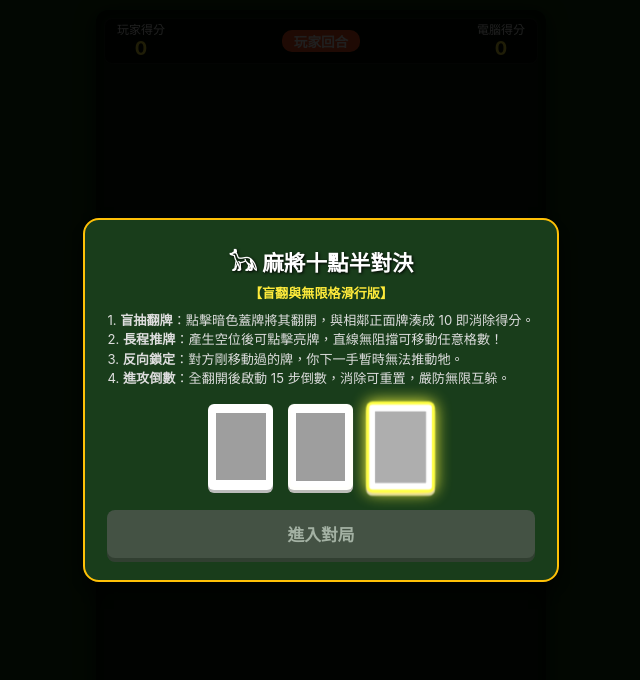
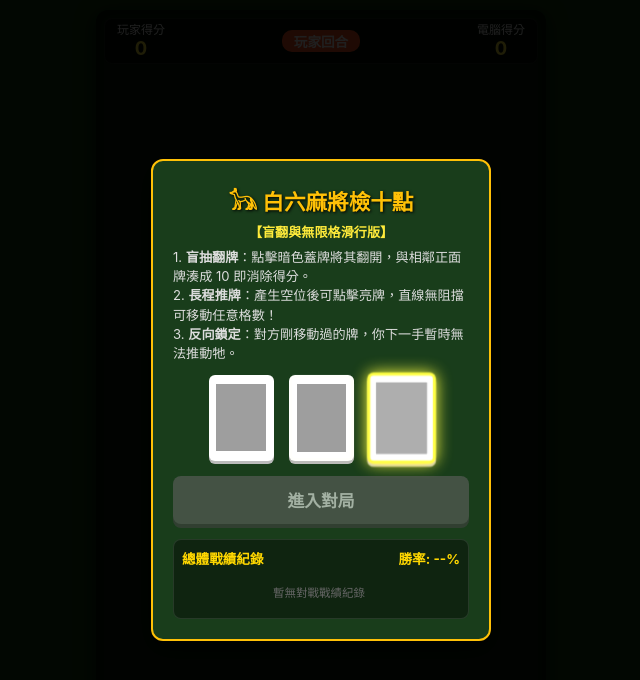
Before and after one commit to kuochili-ops/Mahjong2, a plain HTML site: page index.html in a window 1280 px wide. Both pictures are taken after a click on the button "進入對局". Shown: the whole page, without its empty margins (319-959 px from the left). Drawn offline with Linux system fonts and the light colour scheme; grey boxes are pictures that could not be loaded.

Commit message:
Update index.html

```diff
--- a/index.html
+++ b/index.html
@@ -3,7 +3,7 @@
 <head>
     <meta charset="UTF-8">
     <meta name="viewport" content="width=device-width, initial-scale=1.0, maximum-scale=1.0, user-scalable=no">
-    <title>麻將十點半對決 (動態開局優化版)</title>
+    <title>𓃥白六麻將檢十點</title>
     <style>
         :root {
             --bg-color: #123c10;
@@ -153,7 +153,7 @@
         .tile.selected { box-shadow: 0 0 12px #ffeb3b, 0 3px 0 #bbb; z-index: 20; filter: brightness(1.1); }
         .tile.locked { filter: grayscale(0.6) brightness(0.75); cursor: not-allowed; box-shadow: 0 3px 0 #aaa, inset 0 0 6px rgba(244, 67, 54, 0.4); }
 
-        /* 消除與粉碎特效 */
+        /* 消除特效 */
         .flashing {
             animation: borderFlash 0.14s ease-in-out 3;
             z-index: 25;
@@ -190,7 +190,7 @@
             z-index: 15;
         }
 
-        /* 頂層全新首頁遮罩 */
+        /* 頂層全新首頁與結算遮罩 */
         #start-screen, #over-screen {
             position: fixed; top: 0; left: 0; width: 100%; height: 100%;
             background: rgba(0,0,0,0.88); display: flex; flex-direction: column;
@@ -199,22 +199,23 @@
         }
         .menu-box {
             background: #193d1b;
-            padding: 22px;
-            border-radius: 16px;
+            padding: 20px;
+            border-radius: 12px;
             border: 2px solid #ffc107;
             text-align: center;
             max-width: 88%;
+            width: 340px;
             box-shadow: 0 8px 25px rgba(0,0,0,0.6);
         }
-        .menu-box h2 { margin-bottom: 6px; font-size: 1.35rem; text-shadow: 1px 1px 3px #000; }
-        .menu-box p { margin-bottom: 16px; color: #ddd; font-size: 0.82rem; line-height: 1.45; text-align: left;}
+        .menu-box h2 { margin-bottom: 6px; font-size: 1.35rem; text-shadow: 1px 1px 3px #000; color: #ffc107;}
+        .menu-box p { margin-bottom: 12px; color: #ddd; font-size: 0.82rem; line-height: 1.45; text-align: left;}
 
         /* 首頁隨機抽卡展示容器 */
         .suit-lottery-container {
             display: flex;
             justify-content: center;
             gap: 15px;
-            margin: 15px 0 20px 0;
+            margin: 10px 0 15px 0;
         }
         .lottery-card {
             width: 65px;
@@ -231,7 +232,6 @@
         .lottery-card img {
             width: 84%; height: 84%;
         }
-        /* 抽籤跑馬燈高亮框 */
         .lottery-card.active-light {
             border-color: #ffeb3b;
             box-shadow: 0 0 15px #ffeb3b, 0 3px 0 #bbb;
@@ -262,18 +262,55 @@
             opacity: 0.6;
             cursor: not-allowed;
         }
+
+        /* 戰績紀錄看板樣式 */
+        .history-panel {
+            margin-top: 15px;
+            background: rgba(0,0,0,0.4);
+            border-radius: 8px;
+            padding: 8px;
+            border: 1px solid rgba(255,255,255,0.1);
+        }
+        .history-summary {
+            font-size: 0.85rem;
+            color: #ffd700;
+            font-weight: bold;
+            margin-bottom: 6px;
+            display: flex;
+            justify-content: space-between;
+        }
+        .history-list {
+            max-height: 80px;
+            overflow-y: auto;
+            font-size: 0.72rem;
+            text-align: left;
+            color: #ccc;
+            padding-right: 4px;
+        }
+        .history-item {
+            display: flex;
+            justify-content: space-between;
+            padding: 3px 0;
+            border-bottom: 1px solid rgba(255,255,255,0.05);
+        }
+        .win-text { color: #4caf50; font-weight: bold; }
+        .lose-text { color: #f44336; font-weight: bold; }
+        .draw-text { color: #9e9e9e; font-weight: bold; }
+
+        /* 捲軸美化 */
+        .history-list::-webkit-scrollbar { width: 4px; }
+        .history-list::-webkit-scrollbar-thumb { background: rgba(255,255,255,0.2); border-radius: 2px; }
     </style>
 </head>
 <body>
 
 <div id="start-screen">
     <div class="menu-box">
-        <h2>𓃥 麻將十點半對決</h2>
-        <p style="text-align: center; color: #ffeb3b; font-weight: bold; margin-bottom: 8px;">【盲翻與無限格滑行版】</p>
+        <h2>𓃥 白六麻將檢十點</h2>
+        <p style="text-align: center; color: #ffeb3b; font-weight: bold; margin-bottom: 6px;">【盲翻與無限格滑行版】</p>
         <p>1. <b>盲抽翻牌</b>：點擊暗色蓋牌將其翻開，與相鄰正面牌湊成 10 即消除得分。<br>
            2. <b>長程推牌</b>：產生空位後可點擊亮牌，直線無阻擋可移動任意格數！<br>
-           3. <b>反向鎖定</b>：對方剛移動過的牌，你下一手暫時無法推動牠。<br>
-           4. <b>進攻倒數</b>：全翻開後啟動 15 步倒數，消除可重置，嚴防無限互躲。
+           3. <b>反向鎖定</b>：對方剛移動過的牌，你下一手暫時無法推動牠。
         </p>
 
         <div class="suit-lottery-container">
@@ -283,6 +320,15 @@
         </div>
 
         <button id="start-game-btn" class="btn-action" onclick="startLotteryDraw()">進入對局</button>
+
+        <div class="history-panel">
+            <div class="history-summary">
+                <span>總體戰績紀錄</span>
+                <span id="history-ratio">勝率: --%</span>
+            </div>
+            <div class="history-list" id="history-items-list">
+                </div>
+        </div>
     </div>
 </div>
 
@@ -316,7 +362,7 @@
     const ROWS = 9, COLS = 4;
     const baseUrl = "https://raw.githubusercontent.com/kuochili-ops/mahjong_graphic/main/Vectors%20%E7%9F%A2%E9%87%8F%E5%9B%BE/SVG/";
 
-    let currentSuit = 'm'; // 最終決定的花色
+    let currentSuit = 'm';
     let board = Array.from({length: ROWS}, () => Array(COLS).fill(null));
 
     let scores = { player: 0, computer: 0 };
@@ -333,11 +379,11 @@
     const gridAreaEl = document.getElementById('grid-area');
 
     // --- 首頁隨機抽籤跑馬燈邏輯 ---
-    const suitsArray = ['p', 's', 'm']; // 筒(p), 索(s), 萬(m)
+    const suitsArray = ['p', 's', 'm'];
+    const SUIT_NAMES_CHINESE = { 'p': '筒子', 's': '索子', 'm': '萬子' };
     let lotteryIndex = 0;
     let lotteryIntervalId = null;
 
-    // 開啟首頁時即啟動無限高速輪流閃爍 (每 150 毫秒切換一次)
     function startMenuIdleFlash() {
         lotteryIntervalId = setInterval(() => {
             document.querySelectorAll('.lottery-card').forEach(c => c.classList.remove('active-light'));
@@ -347,50 +393,100 @@
         }, 150);
     }
 
-    // 呼叫跑馬燈閒置閃爍
+    // 啟動首頁跑馬燈與加載歷史戰績
     startMenuIdleFlash();
+    renderHistoryStats();
 
-    // 玩家點選「進入對局」後，啟動減速抽籤
     function startLotteryDraw() {
-        clearInterval(lotteryIntervalId); // 取消高速定時器
-        document.getElementById('start-game-btn').disabled = true; // 鎖定按鈕
+        clearInterval(lotteryIntervalId);
+        document.getElementById('start-game-btn').disabled = true;
 
-        let currentDelay = 150; // 初始速度
-        const maxDelay = 750;   // 減速上限
-        const targetSuit = suitsArray[Math.floor(Math.random() * suitsArray.length)]; // 預先決定最終結果
+        let currentDelay = 150;
+        const maxDelay = 750;
+        const targetSuit = suitsArray[Math.floor(Math.random() * suitsArray.length)];
 
         function slowDownTick() {
-            // 清除前一個高亮
             document.querySelectorAll('.lottery-card').forEach(c => c.classList.remove('active-light'));
 
-            // 下一個高亮
             lotteryIndex = (lotteryIndex + 1) % suitsArray.length;
             const currentSuitKey = suitsArray[lotteryIndex];
             document.getElementById(`card-${currentSuitKey}`).classList.add('active-light');
 
-            // 判斷是否達到慢速極限且正好落在隨機抽中的花色上
             if (currentDelay >= maxDelay && currentSuitKey === targetSuit) {
-                // 定格成功！放大劇烈閃爍一下後，開局
                 currentSuit = targetSuit;
                 setTimeout(() => {
                     document.getElementById('start-screen').style.opacity = '0';
                     setTimeout(() => {
                         document.getElementById('start-screen').style.display = 'none';
-                        gameSetup(); // 載入遊戲
+                        gameSetup();
                     }, 400);
                 }, 600);
             } else {
-                // 否則繼續乘算減速，並遞迴下一幀
                 currentDelay = currentDelay * 1.35;
-                if (currentDelay > maxDelay) currentDelay = maxDelay; // 到殘局以最慢速滾動尋找目標
+                if (currentDelay > maxDelay) currentDelay = maxDelay;
                 setTimeout(slowDownTick, currentDelay);
             }
         }
-
         slowDownTick();
     }
 
-    // --- 核心安全尺寸演算法 ---
+    // --- 本地持久化戰績紀錄儲存機制 ---
+    function saveMatchToHistory(playerScore, computerScore, suitUsed) {
+        // 從本地取回舊歷史陣列
+        let history = JSON.parse(localStorage.getItem('mahjong_10_history')) || [];
+
+        let result = 'draw';
+        if (playerScore > computerScore) result = 'win';
+        else if (playerScore < computerScore) result = 'lose';
+
+        const matchRecord = {
+            id: Date.now(),
+            date: new Date().toLocaleDateString(),
+            suit: SUIT_NAMES_CHINESE[suitUsed],
+            pScore: playerScore,
+            cScore: computerScore,
+            result: result
+        };
+
+        history.unshift(matchRecord); // 最新對局推到最前端
+        localStorage.setItem('mahjong_10_history', JSON.stringify(history));
+    }
+
+    function renderHistoryStats() {
+        const history = JSON.parse(localStorage.getItem('mahjong_10_history')) || [];
+        const listEl = document.getElementById('history-items-list');
+        const ratioEl = document.getElementById('history-ratio');
+
+        if (history.length === 0) {
+            listEl.innerHTML = '<div style="text-align:center; padding:10px; color:#666;">暫無對戰戰績紀錄</div>';
+            ratioEl.innerText = "勝率: --%";
+            return;
+        }
+
+        let wins = 0;
+        let htmlRows = '';
+
+        history.forEach(item => {
+            let resText = '平手';
+            let resClass = 'draw-text';
+            if (item.result === 'win') { resText = '勝利'; resClass = 'win-text'; wins++; }
+            if (item.result === 'lose') { resText = '落敗'; resClass = 'lose-text'; }
+
+            htmlRows += `
+                <div class="history-item">
+                    <span>[${item.date}] ${item.suit}</span>
+                    <span>你 <b style="color:#ffeb3b">${item.pScore}</b> : <b style="color:#aaa">${item.cScore}</b> 電腦</span>
+                    <span class="${resClass}">${resText}</span>
+                </div>
+            `;
+        });
+
+        listEl.innerHTML = htmlRows;
+        const winRatio = Math.round((wins / history.length) * 100);
+        ratioEl.innerText = `戰績:${history.length}局 (勝率:${winRatio}%)`;
+    }
+
+    // --- 核心安全尺寸自適應演算法 ---
     function calculateTileVariables() {
         const gap = varValue('--gap');
         const containerW = gridAreaEl.offsetWidth;
@@ -780,6 +876,10 @@
         if (scores.player > scores.computer) title = "🎉 戰勝電腦！真厲害！" + suffix;
         else if (scores.player < scores.computer) title = "🤖 電腦獲勝！再試一把！" + suffix;
         else title = "🤝 難分軒輊，雙方平手！" + suffix;
+
+        // 核心：在對局結束時儲存戰績入持久庫
+        saveMatchToHistory(scores.player, scores.computer, currentSuit);
+
         document.getElementById('win-title').innerText = title;
         document.getElementById('final-score').innerText = `最終得牌數：\n玩家：${scores.player} 張\n電腦：${scores.computer} 張`;
         document.getElementById('over-screen').style.display = 'flex';
```
